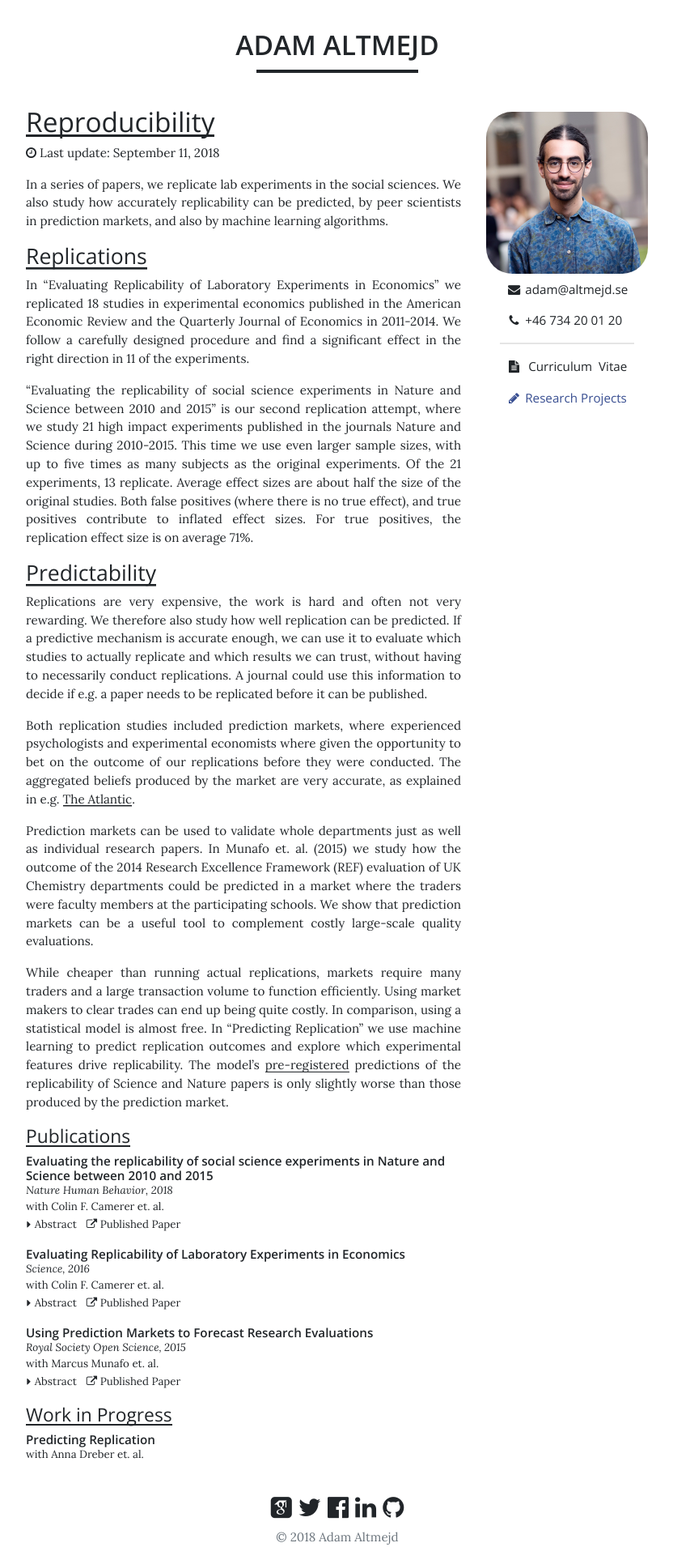
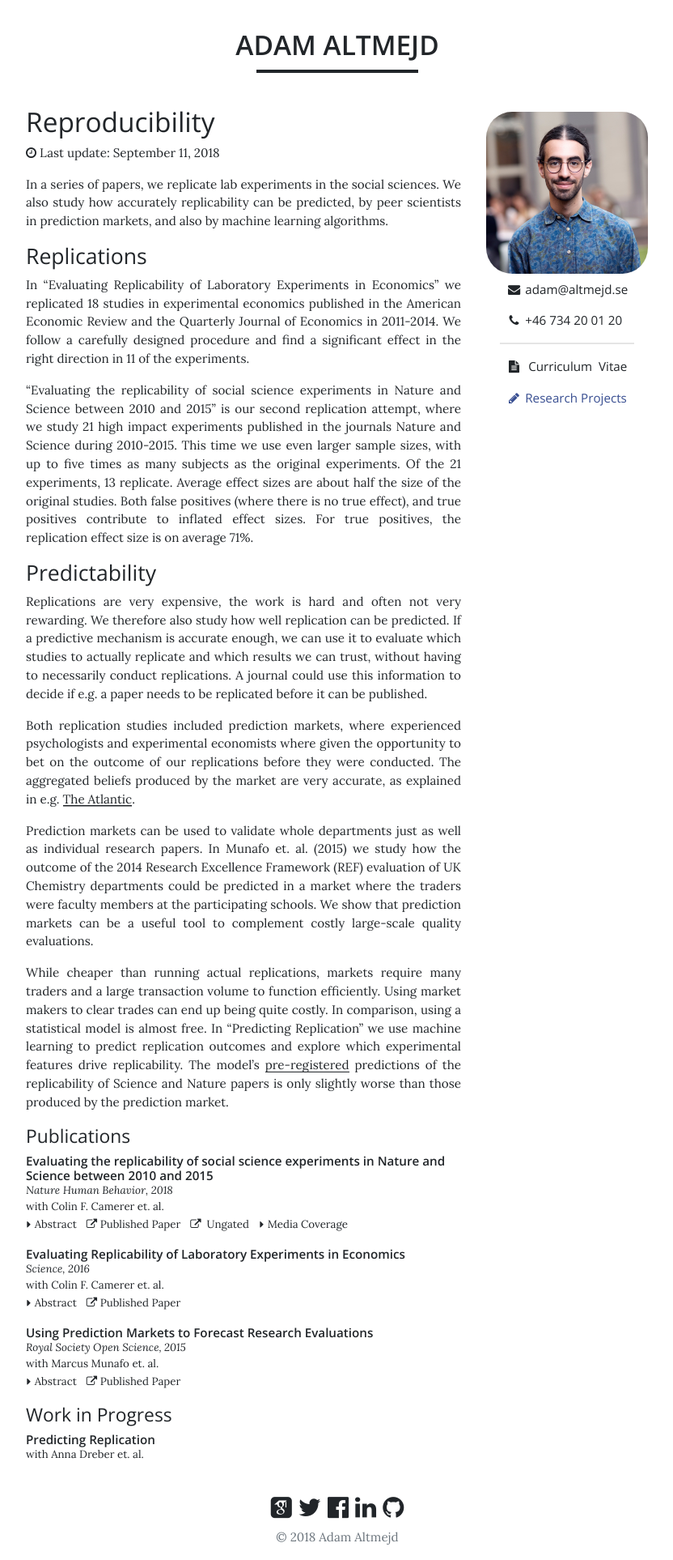
Before and after one commit to adamaltmejd/adamaltmejd.github.io, a Jekyll site: the page built from _posts/projects/2016-09-20-reproducibility.md, in a window 1280 px wide. Shown: the whole page at 81% size, without its empty margins (223-1055 px from the left). Built offline with Jekyll 4.4.1, drawn with Linux system fonts in a browser that asks for light colours; some web fonts are replaced.

Commit message:
added media coverage and removed underlines from headings

```diff
--- a/_data/research.yml
+++ b/_data/research.yml
@@ -34,6 +34,7 @@
   journal: Nature Human Behavior
   year: 2018
   doi: 10.1038/s41562-018-0399-z
+  ungated: https://rdcu.be/6VWt
   coauthors:
     - name: Colin F. Camerer
       site: http://www.its.caltech.edu/~camerer/camerer.html
@@ -111,7 +112,7 @@
   project: College Choice
   title: Sibling Influence on College Choice
   year: 2018
-  pdf: siblings.pdf
+  wp: siblings.pdf
   abstract: "How are college choices shaped by the experiences of peers? Using registry data of applications to Swedish universities, I study how an individual's education experience influences the college applications of their siblings. Tie breaking lotteries at admission margins provide causal identification. I find that successful admission to a specific institution-program combination increases the likelihood that a sibling ranks that specific combination as their most preferred option from 2 to 3 percent. Siblings are five times as likely to follow one another to the same institution compared to the same field. The effect is stronger when both siblings are male but does not vary with the education level of the parents or with the popularity of the program. The observed spillovers seem to mainly be driven by a demand for convenience rather than the transmission of information between siblings."
 
 - id: altmejd2018returns
--- a/_includes/publication_list.html
+++ b/_includes/publication_list.html
@@ -1,7 +1,7 @@
 {%- if page.project -%}
 {%- assign typelist = site.data.research | where:"project",page.project | map:"type" | uniq -%}
 {%- else -%}
-{%- assign typelist = site.data.research | map:"type" | uniq -%}
+{%- assign typelist = site.data.research | map:"type" | uniq | sort | reverse -%}
 {%- endif -%}
 {%- for type in typelist -%}
 <section class="publist">
@@ -34,36 +34,55 @@
           <ul class="paperlinks">
             {% if paper.abstract %}
             <li>
-              <a class="collapsed noline" data-toggle="collapse" href="#{{ paper.id }}" role="button" aria-expanded="false"
-                aria-controls="{{ paper.id }}">Abstract</a>
+              <a class="collapsed noline" data-toggle="collapse" href="#{{ paper.id | prepend: 'abstract' }}" role="button" aria-expanded="false" aria-controls="{{ paper.id | prepend: 'abstract' }}">Abstract</a>
             </li>
             {% endif %}
             {% if paper.doi %}
             <li>
-              <a class="noline" href="{{ paper.doi | prepend: 'https://doi.org/' }}" target="_blank"><i class="fa fa-external-link fa-sm"></i>&nbsp;{%
-                if type=="Publications" %}Published Paper{% elsif type=="Work in Progress" %}Working Paper{% endif %}</a>
+              <a class="noline" href="{{ paper.doi | prepend: 'https://doi.org/' }}" target="_blank"><i class="fa fa-external-link fa-sm"></i>&nbsp;{% if type=="Publications" %}Published Paper{% elsif type=="Work in Progress" %}Working Paper{% endif %}</a>
             </li>
             {% endif %}
-            {% if paper.pdf %}
+            {% if paper.wp %}
             <li>
-              <a class="noline" href="{{ paper.pdf | prepend: '/assets/papers/' }}" target="_blank"><i class="fa fa-external-link fa-sm"></i>&nbsp;{%
-                if type=="Publications" %}Ungated Version{% elsif type=="Work in Progress" %}Download Paper{% endif %}</a>
+              <a class="noline" href="{{ paper.wp | prepend: '/assets/papers/' }}" target="_blank"><i class="fa fa-external-link fa-sm"></i>&nbsp;
+                Working Paper</a>
+            </li>
+            {% endif %}
+            {% if paper.ungated %}
+            <li>
+              <a class="noline" href="{{ paper.ungated }}" target="_blank"><i class="fa fa-external-link fa-sm"></i>&nbsp; Ungated</a>
+            </li>
+            {% endif %}
+            {% if paper.coverage %}
+            <li>
+              <a class="collapsed noline" data-toggle="collapse" href="#{{ paper.id | prepend: 'coverage' }}" role="button" aria-expanded="false" aria-controls="{{ paper.id | prepend: 'coverage' }}">Media Coverage</a>
             </li>
             {% endif %}
             {% unless page.project %}
-            {% if paper.project %}
-            <li>
-              <a class="noline" href="{{ paper.project | slugify | prepend: '/projects/' | prepend: site.baseurl }}"><i
-                  class="fa fa-pencil fa-fw"></i>{{ paper.project }}</a>
-            </li>
-            {% endif %}
+              {% if paper.project %}
+              <li>
+                <a class="noline" href="{{ paper.project | slugify | prepend: '/projects/' | prepend: site.baseurl }}"><i class="fa fa-pencil fa-fw"></i>{{ paper.project }}</a>
+              </li>
+              {% endif %}
             {% endunless %}
           </ul>
         </p>
         {% if paper.abstract %}
-        <div class="collapse" id="{{ paper.id }}">
+        <div class="collapse" id="{{ paper.id | prepend: 'abstract' }}">
           <div class="card card-body">
             <p>{{ paper.abstract }}</p>
+          </div>
+        </div>
+        {% endif %}
+        {% if paper.coverage %}
+        <div class="collapse" id="{{ paper.id | prepend: 'coverage' }}">
+          <div class="card card-body">
+            <p>
+              {% for media in paper.coverage %}
+                <a class="noline colorhover" href="{{ media.url }}" target="_blank">{{ media.outlet }}</a>
+                {%- unless forloop.last == true -%},{%- endunless -%}
+              {% endfor %}
+            </p>
           </div>
         </div>
         {% endif %}
--- a/_src/styles/_style.scss
+++ b/_src/styles/_style.scss
@@ -177,7 +177,7 @@ article {
     @extend .mb-2;
   }
 
-  a, h1, h2 {
+  a { // h1 , h1
     background-image: linear-gradient(to right, $body-color, $body-color);
     background-position: left bottom;
     background-repeat: no-repeat;
@@ -194,6 +194,9 @@ article {
 
 .noline {
   background: none !important;
+}
+.colorhover:hover {
+  color: $link-hover-color !important;
 }
 
 // Publist: list of publications/working papers
--- a/projects/index.html
+++ b/projects/index.html
@@ -6,7 +6,7 @@ slug: projects
 
 {% for post in site.categories.projects %}
 <section>
-  <a href="{{ post.url | prepend: site.baseurl }}">
+  <a class="noline colorhover" href="{{ post.url | prepend: site.baseurl }}">
     <h2>{{ post.title }}</h2>
     {% if post.subtitle %}<p class="post-subtitle">{{ post.subtitle }}</p>{% endif %}
     <p>{{ post.excerpt | remove: '<p>' | remove: '</p>' | strip_html }}</p>
```
Also changed, not shown: assets/styles/main.css, 1 other file.
